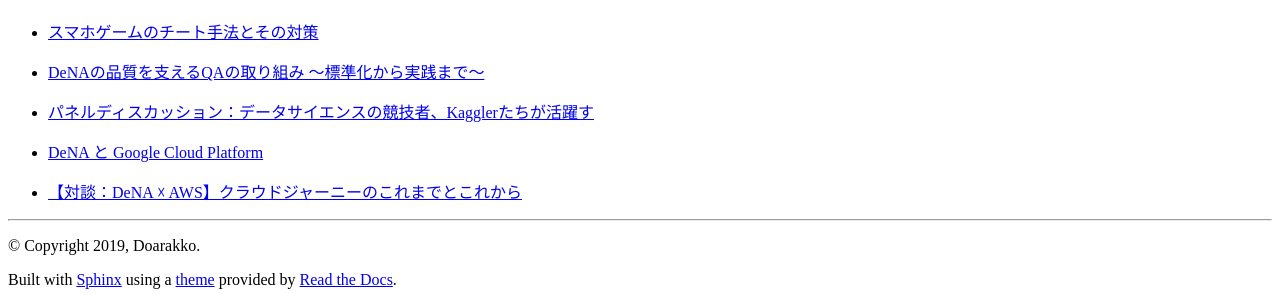
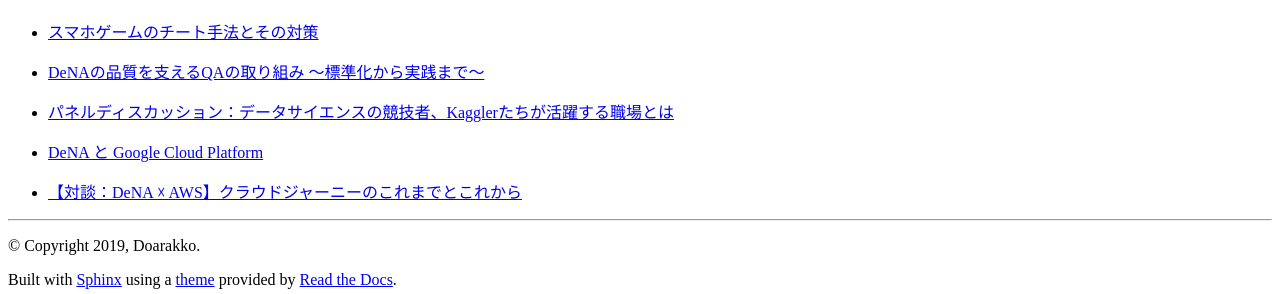
Before and after one commit to Doarakko/sphinx-challenge, a Sphinx documentation site: the page built from source/event/dena-techcon-2019/index.md, in a window 1280 px wide. Shown: the part 243-537 px from the top of the page. Built offline with Sphinx 7.4.7 and the Read the Docs theme 2.0.0, drawn with Linux system fonts in a browser that asks for light colours.

Commit message:
edit title

```diff
--- a/source/event/dena-techcon-2019/index.md
+++ b/source/event/dena-techcon-2019/index.md
@@ -1,6 +1,6 @@
 # [DeNA TechCon 2019](https://techcon.dena.com/2019/)
 - [スマホゲームのチート手法とその対策](/event/dena-techcon-2019/game-cheat-step.md)
 - [DeNAの品質を支えるQAの取り組み 〜標準化から実践まで〜](/event/dena-techcon-2019/qa-test.md)
-- [パネルディスカッション：データサイエンスの競技者、Kagglerたちが活躍す](/event/dena-techcon-2019/work-and-kaggle.md)
+- [パネルディスカッション：データサイエンスの競技者、Kagglerたちが活躍する職場とは](/event/dena-techcon-2019/work-and-kaggle.md)
 - [DeNA と Google Cloud Platform](/event/dena-techcon-2019/dena-and-gcp.md)
 - [【対談：DeNA ☓ AWS】クラウドジャーニーのこれまでとこれから](/event/dena-techcon-2019/dena-and-aws.md)
```
